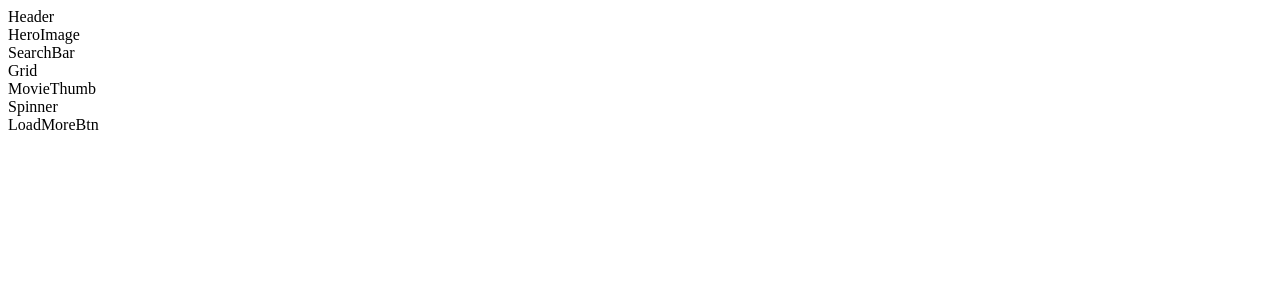
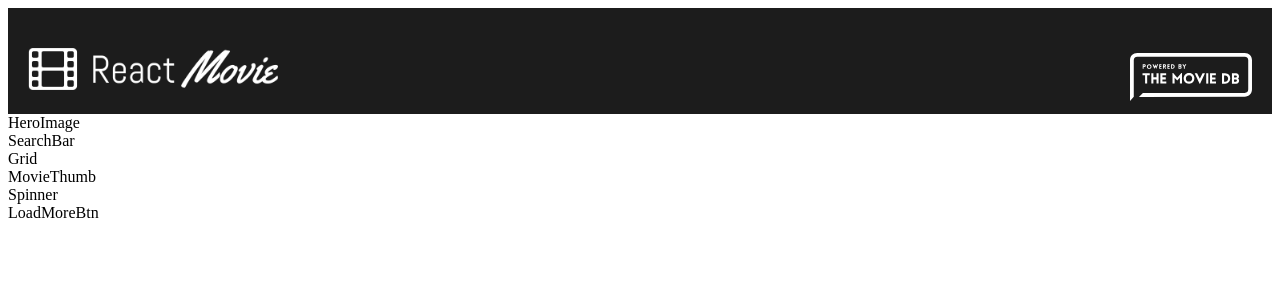
Before and after one commit to TaharaKazuki/react-rmdb, a React (Create React App) app: page / in a window 1280 px wide. Shown: the top 300 px of the page. Built offline with nearby package versions, Linux system fonts and the light colour scheme; no server answers.

Commit message:
modify setting header

```diff
--- a/public/index.html
+++ b/public/index.html
@@ -15,6 +15,8 @@
       user's mobile device or desktop. See https://developers.google.com/web/fundamentals/web-app-manifest/
     -->
     <link rel="manifest" href="%PUBLIC_URL%/manifest.json" />
+    <link href="https://fonts.googleapis.com/css?family=Abel" rel="stylesheet">
+    <link href="https://stackpath.bootstrapcdn.com/font-awesome/4.7.0/css/font-awesome.min.css" rel="stylesheet">
     <!--
       Notice the use of %PUBLIC_URL% in the tags above.
       It will be replaced with the URL of the `public` folder during the build.
--- a/src/components/elements/Header.js
+++ b/src/components/elements/Header.js
@@ -1,5 +1,19 @@
 import React from 'react'
 
-const Header = () => <div>Header</div>
+import RMDBLogo from '../images/reactMovie_logo.png'
+import TMDBLogo from '../images/tmdb_logo.svg'
+
+import { StyledHeader, StyledRMDBLogo, StyledTMDBLogo } from '../styles/StyledHeader'
+
+
+const Header = () => (
+  <StyledHeader>
+    <div className="header-content">
+      <StyledRMDBLogo src={RMDBLogo} alt='rmdb-logo' />
+      <StyledTMDBLogo src={TMDBLogo} alt='tmdb-logo' />
+    </div>
+  </StyledHeader>
+
+)
 
 export default Header
```
